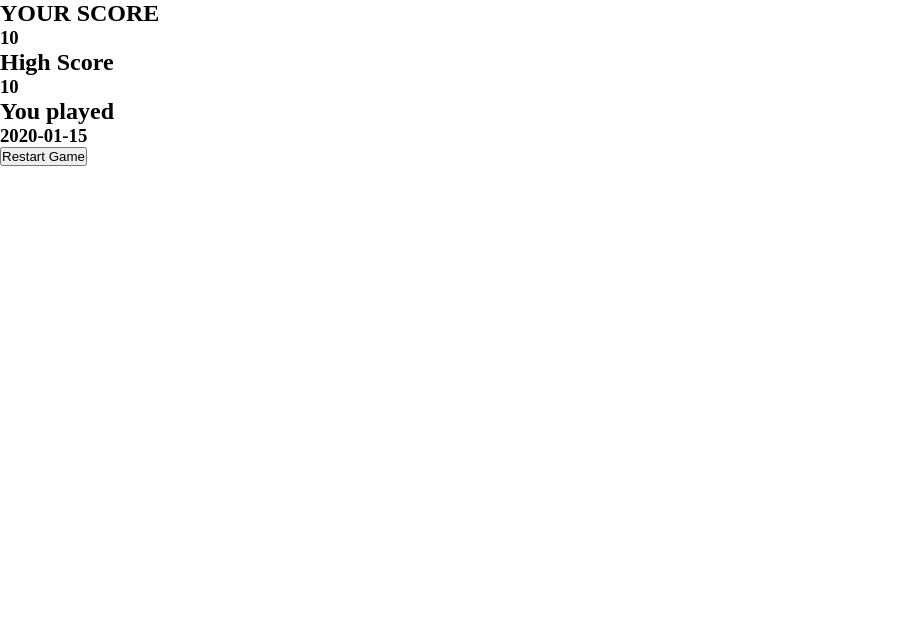
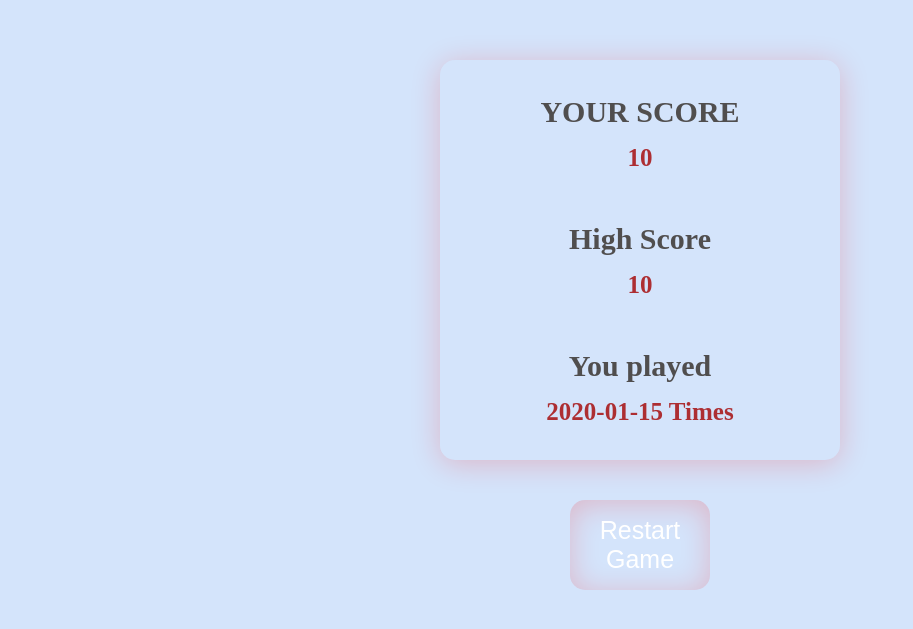
Before and after one commit to Moers-code/flask-boggle, a Flask app: template templates/score.html in a window 1280 px wide. Shown: the top 629 px of the page, without its empty margins (0-913 px from the left). Run offline with Flask 2, Linux system fonts and the light colour scheme; the template is opened without the code that fills it: most values are stand-ins (such as "Sample title", 1, 10 or a date in 2020); parts of the project's set-up code (start-up, migrations or seed data) failed here and were passed over.

Commit message:
add score css

```diff
--- a/static/app.js
+++ b/static/app.js
@@ -54,7 +54,7 @@ class Game{
 
     startGame = () => {
         console.log("startGame() called");
-        let timeLeft = 15
+        let timeLeft = 150
         let gameTimer = setInterval(async() => {
             timeLeft--;
             $("#timer").text(timeLeft);
@@ -79,7 +79,7 @@ class Game{
 
 $(document).ready(function() {
     if (window.location.href === BASE_URL) {
-      // if the endpoint is loaded start game & timer
+      // if the url for /play_game is loaded, start game & timer
         const newBoggle = new Game();
         newBoggle.startGame();
     }
--- a/static/styles.css
+++ b/static/styles.css
@@ -1,8 +1,10 @@
 *{
     margin: 0;
     padding: 0;
+    background-color: rgb(212, 228, 251);
 }
 
+/* game.html */
 #game-board{
     display: table;
     table-layout: fixed;
@@ -46,3 +48,58 @@ td {
 h1, #timer {
     margin: 0 auto;
 }
+
+/* score.html */
+
+#stats-container{
+    display: flex;
+    flex-direction: column;
+    justify-content: center;
+    align-items: center;
+    margin: 0 auto;
+    margin-top: 60px;
+    gap: 50px;
+    text-align: center;
+    border: 1px  rgba(255, 255, 255, 0.2);
+    height: 400px;
+    width: 400px;
+    background:inherit;
+    color: rgb(80, 78, 78);
+    -webkit-backdrop-filter: blur(3px);
+    border-radius: 15px;
+    backdrop-filter: blur(5px);
+    box-shadow: 0 4px 30px rgba(255, 0, 0, 0.2);
+}
+
+.stats{
+    display: flex;
+    flex-direction: column;
+    gap: 15px;
+    font-size: 20px;
+}
+
+p{
+    font-size: 25px;
+    font-weight: 700;
+    color: rgba(163, 0, 0, 0.8);
+}
+
+#restart-form{
+    width: 140px;
+    margin: 40px auto;
+}
+
+#restart-game{
+    font-size: 25px;
+    border-radius: 15px;
+    height:90px;
+    cursor: pointer;
+    border: none;
+    color: white;
+    box-shadow: inset 0 4px 30px rgba(255, 0, 0, 0.2);
+}
+
+#restart-game:hover{
+    color: rgba(255, 0, 0, 0.8);
+    /* border:1px solid rgba(163, 0, 0, 0.4); */
+}
--- a/templates/score.html
+++ b/templates/score.html
@@ -3,13 +3,21 @@
 {% block title %}Score{% endblock %}
 
 {% block content %}
-    <h2>YOUR SCORE</h2>
-    <h3 id="final-score">{{ score }}</h3>
-    <h2>High Score</h2>
-    <h3 id="high-score">{{ high_score }}</h3>
-    <h2>You played</h2>
-    <h3>{{ times_played }}</h3>
-    <form action='/play_game'>
+    <div id="stats-container">
+        <div class="stats">
+            <h2>YOUR SCORE</h2>
+            <p id="final-score">{{ score }}</p>
+        </div>
+        <div class="stats">
+            <h2>High Score</h2>
+            <p id="high-score">{{ high_score }}</p>
+        </div>
+        <div class="stats">
+            <h2>You played</h2>
+            <p>{{ times_played }} Times</p>
+        </div>
+    </div>
+    <form action='/play_game' id="restart-form">
         <button id="restart-game">Restart Game</button>
     </form>
 {% endblock %}
```
